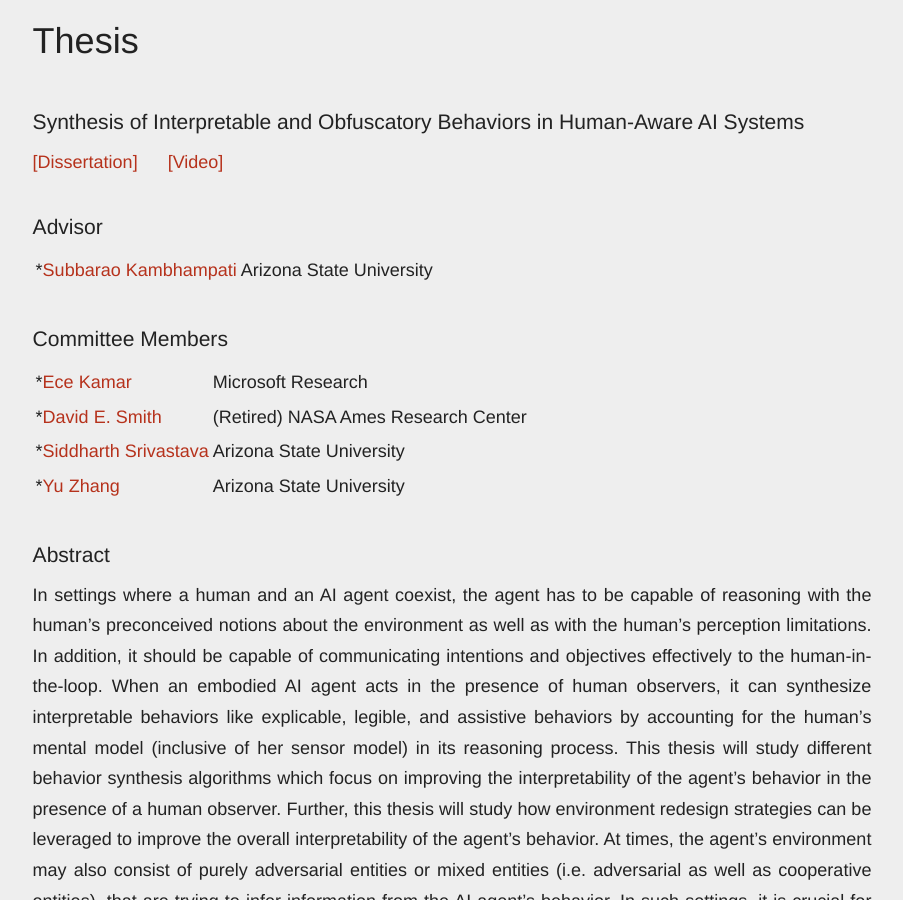
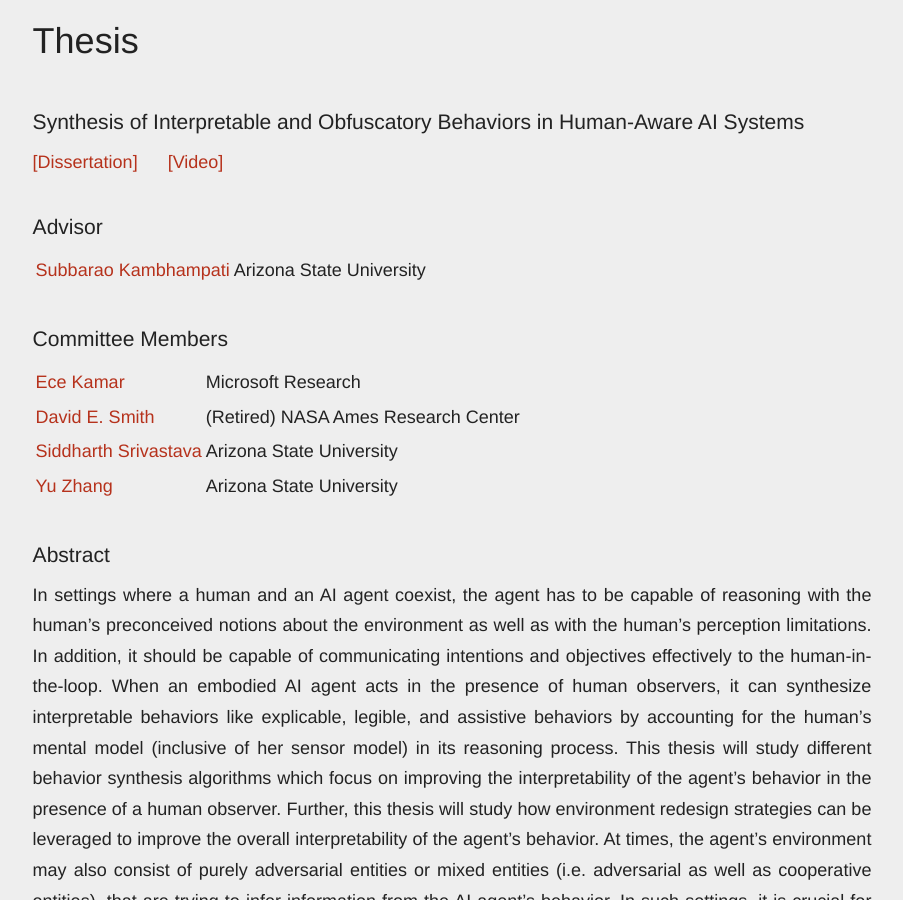
Before and after one commit to AnaghaK/anaghak.github.io, a Jekyll site: the page built from index.md, in a window 1280 px wide and 900 px high, scrolled down 972 px. Shown: the whole window, without its empty margins (188-1091 px from the left). Built offline with Jekyll 4.4.1, drawn with Linux system fonts in a browser that asks for light colours.

Commit message:
Removed bullets

```diff
--- a/index.md
+++ b/index.md
@@ -111,14 +111,14 @@ If you'd like to contact me, please drop me a [mail](mailto:kulkarni.p.anagha@gm
 
 ### Advisor
 
-  *[Subbarao Kambhampati](http://rakaposhi.eas.asu.edu/){:target="_blank"} | Arizona State University
+  [Subbarao Kambhampati](http://rakaposhi.eas.asu.edu/){:target="_blank"} | Arizona State University
 
 ### Committee Members
 
-  *[Ece Kamar](https://www.ecekamar.com/){:target="_blank"} | Microsoft Research
-  *[David E. Smith](http://psresearch.xyz/){:target="_blank"} | (Retired) NASA Ames Research Center
-  *[Siddharth Srivastava](http://siddharthsrivastava.net/){:target="_blank"} | Arizona State University
-  *[Yu Zhang](http://www.public.asu.edu/~yzhan442/){:target="_blank"} | Arizona State University
+  [Ece Kamar](https://www.ecekamar.com/){:target="_blank"} | Microsoft Research
+  [David E. Smith](http://psresearch.xyz/){:target="_blank"} | (Retired) NASA Ames Research Center
+  [Siddharth Srivastava](http://siddharthsrivastava.net/){:target="_blank"} | Arizona State University
+  [Yu Zhang](http://www.public.asu.edu/~yzhan442/){:target="_blank"} | Arizona State University
 
 ### Abstract
 
```
